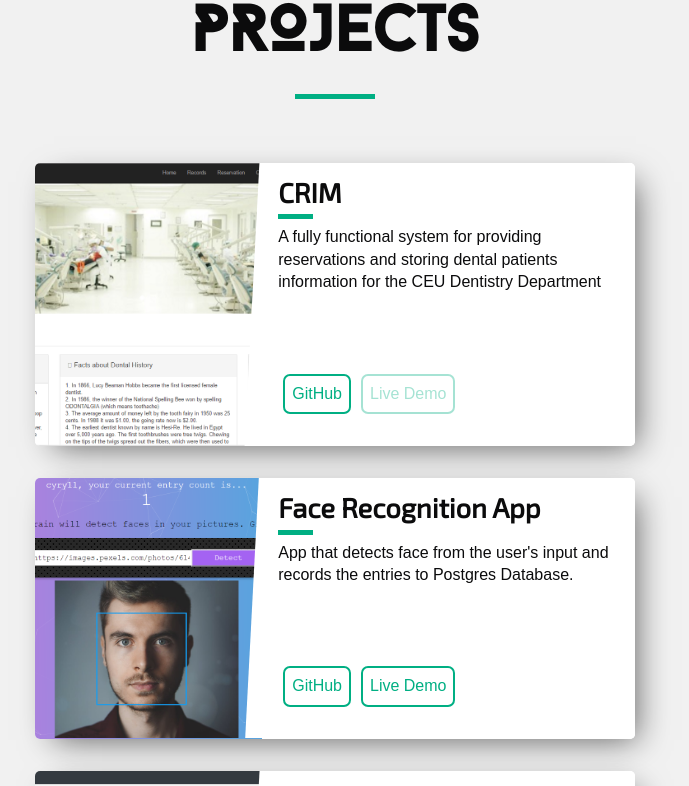
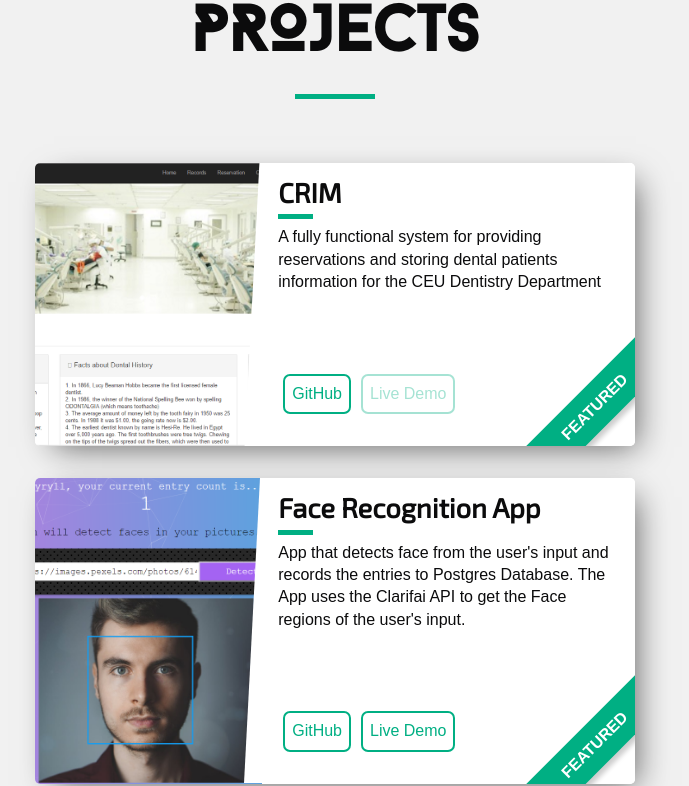
Before and after one commit to galoncyryll/portfolio, a React (Create React App) app: page / in a window 1280 px wide. Shown: the part 1754-2540 px from the top of the page, without its empty margins (305-994 px from the left). Built offline with nearby package versions, Linux system fonts and the light colour scheme.

Commit message:
add new project and featured tag

```diff
--- a/src/components/landingpage/landingpage.css
+++ b/src/components/landingpage/landingpage.css
@@ -20,7 +20,6 @@
     height: auto;
     margin: 0 auto;
     text-align: center;
-
 }
 
 .content h1 {
--- a/src/components/projects/projectCard/projectCard.css
+++ b/src/components/projects/projectCard/projectCard.css
@@ -116,6 +116,24 @@
     cursor: not-allowed;
 }
 
+.project-card .description .featured {
+    position: absolute;
+    right: 120px;
+    bottom: 60px;
+}
+
+.project-card .description .featured .featured-card {
+    position: absolute;
+    display: block;
+    transform: rotate(-45deg);
+    width: 160px;
+    padding: 10px 0;
+    background-color: #00af83;
+    text-align: center;
+    box-shadow: 0 5px 5px rgba(0,0,0,0.2);
+    color: #fff;
+    font-weight: 600;
+}
 
 .project-card p {
     position: relative;
--- a/src/components/projects/projectCard/projectCard.js
+++ b/src/components/projects/projectCard/projectCard.js
@@ -40,6 +40,14 @@ class ProjectCard extends Component {
                         : <a href="#0" className="disabled">Live Demo</a>
                     }
                 </p>
+                { this.props.Featured
+                ? <div className="featured">
+                    <span className="featured-card">
+                        FEATURED
+                    </span>
+                </div>
+                : false
+                }
                 </div>
             </div>
 
--- a/src/components/projects/projects.js
+++ b/src/components/projects/projects.js
@@ -28,6 +28,7 @@ class Projects extends Component {
                                         tech={data.tech}
                                         GitHub={data.GitHub}
                                         Demo={data.Demo}
+                                        Featured={data.Featured}
                                 />
                         })
                     }
--- a/src/projectData.js
+++ b/src/projectData.js
@@ -9,12 +9,13 @@ export const projectData = [
             'Java',
             'MySQL'
         ],
-        GitHub: "https://github.com/galoncyryll/CRIM"
+        GitHub: "https://github.com/galoncyryll/CRIM",
+        Featured: true
     },
     {
         title: "Face Recognition App",
         bgImg: "img/brain.PNG",
-        description: "App that detects face from the user's input and records the entries to Postgres Database.",
+        description: "App that detects face from the user's input and records the entries to Postgres Database. The App uses the Clarifai API to get the Face regions of the user's input.",
         tech: [
             'HTML5/CSS3',
             'ES6+',
@@ -25,7 +26,8 @@ export const projectData = [
             'Heroku'
         ],
         GitHub: "https://github.com/galoncyryll/face-recognition-app",
-        Demo: "https://face-recognition-p.herokuapp.com/"
+        Demo: "https://face-recognition-p.herokuapp.com/",
+        Featured: true
     },
     {
         title: "cystore (eCommerce project)",
@@ -37,10 +39,23 @@ export const projectData = [
             'ReactJS',
             'PayPal Express Checkout',
             'React Context API',
+            'React Router',
             'Netlify'
         ],
         GitHub: "https://github.com/galoncyryll/cystore",
-        Demo: "https://cystore.netlify.com/"
+        Demo: "https://cystore.netlify.com/",
+        Featured: true
+    },
+    {
+        title: "Startup Landing Page",
+        bgImg: "img/startup.PNG",
+        description: "Startup landing page converted from bootstrap's example site to AMP (Accelerated Mobile Pages)",
+        tech: [
+            'HTML5/CSS3',
+            'AMP'
+        ],
+        GitHub: "https://github.com/galoncyryll/dopwebtest",
+        Demo: "https://galoncyryll.github.io/dopwebtest",
     },
     {
         title: "GitHub Profile Finder",
```
Also changed, not shown: public/img/startup.PNG (added).
